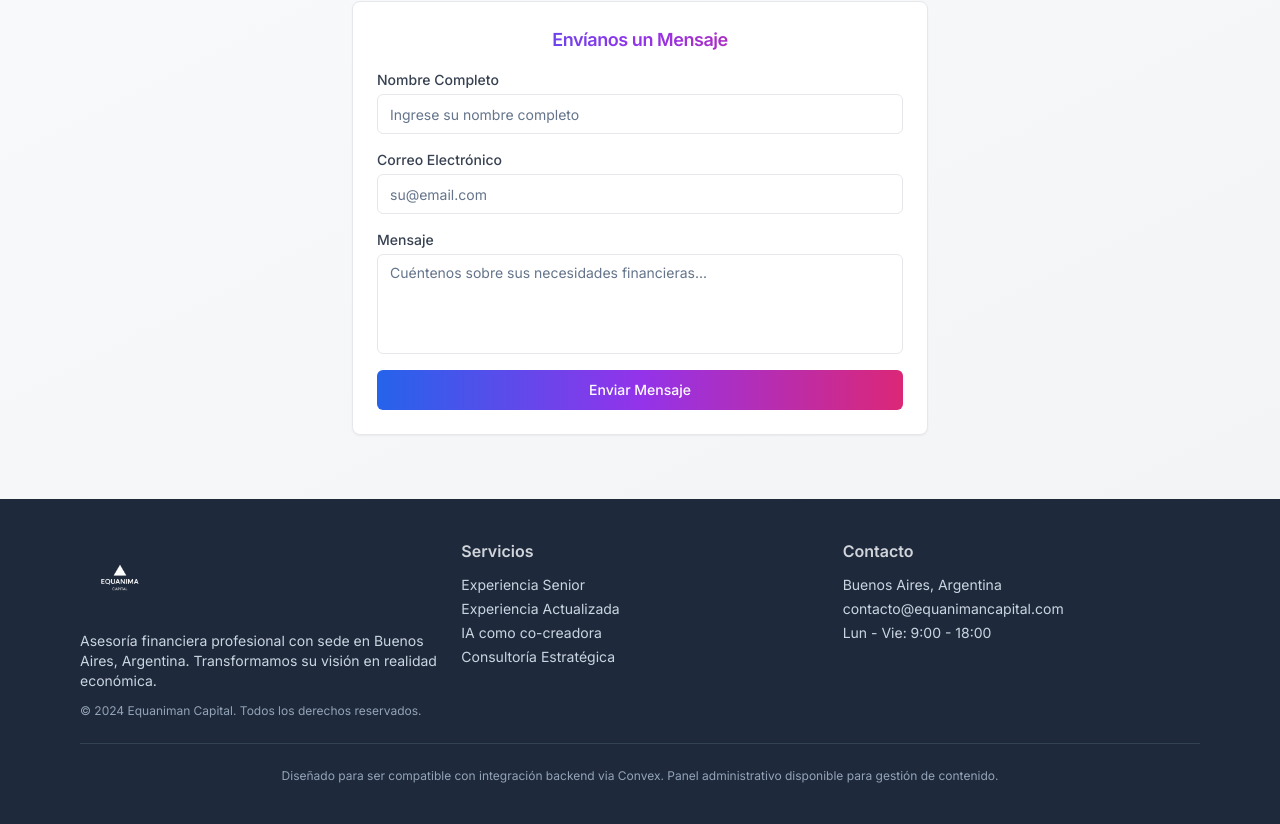
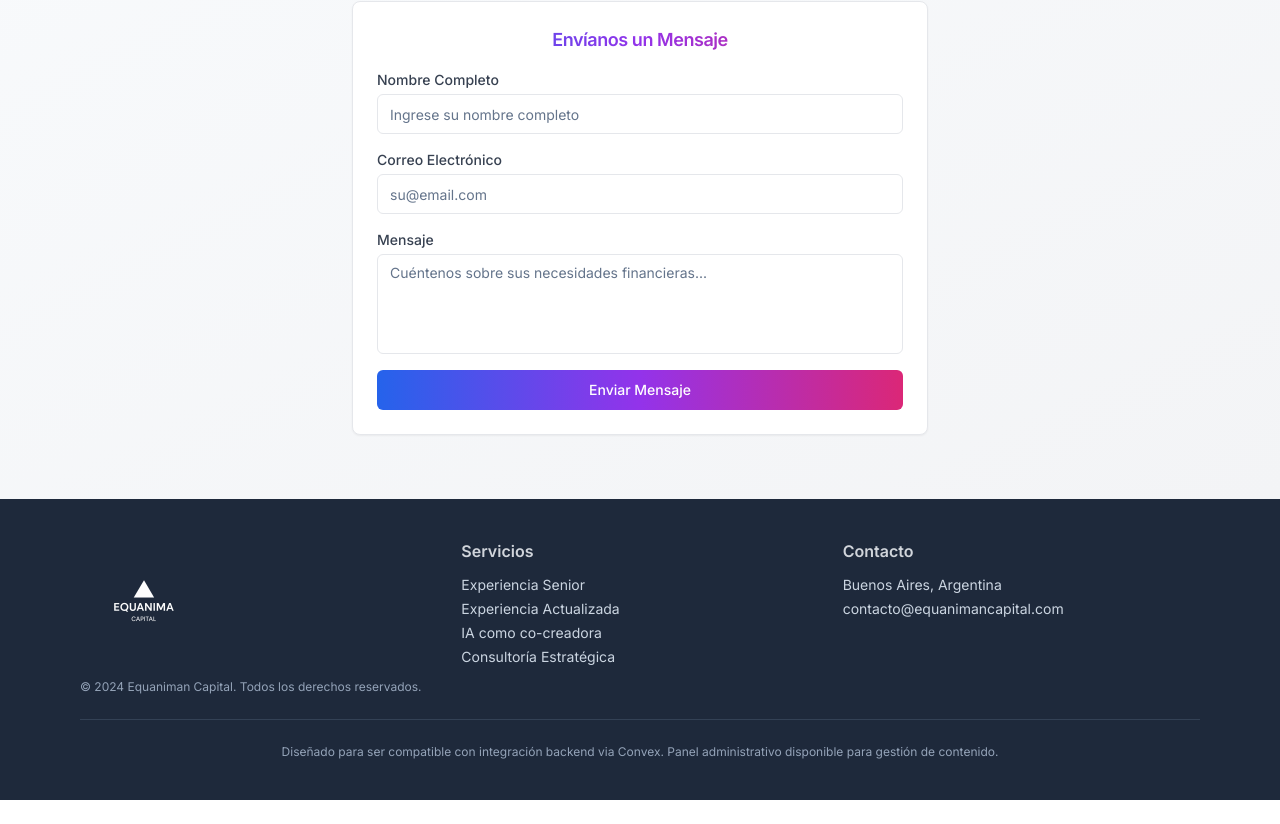
Before and after one commit to Gnolting/equaniman-capital-webflow, a React (Vite) app: page / in a window 1280 px wide. Shown: the part 1956-2780 px from the top of the page. After the commit the page ends 2756 px from the top, so only its background shows below. Built offline with nearby package versions, Linux system fonts and the light colour scheme.

Commit message:
Refactor Footer
-   Enlarged the logo in the footer.
-   Removed the description and the working hours from the footer.

```diff
--- a/src/components/Footer.tsx
+++ b/src/components/Footer.tsx
@@ -15,12 +15,9 @@ const Footer = () => {
               <img
                 src="/lovable-uploads/5eb33c52-dfae-4ed9-b96e-c863801e71b5.png"
                 alt="Equaniman Capital"
-                className="h-20 w-auto brightness-0 invert"
+                className="h-32 w-auto brightness-0 invert"
               />
             </div>
-            <p className="text-slate-300 mb-3 text-sm">
-              {t('footer.description')}
-            </p>
             <p className="text-slate-400 text-xs">
               © 2024 Equaniman Capital. {t('footer.rights')}.
             </p>
@@ -43,7 +40,6 @@ const Footer = () => {
             <div className="space-y-1 text-slate-300 text-sm">
               <p className="hover:text-gray-200 transition-colors">{t('footer.location')}</p>
               <p className="hover:text-gray-200 transition-colors">{t('footer.email')}</p>
-              <p className="hover:text-gray-200 transition-colors">{t('footer.hours')}</p>
             </div>
           </div>
         </div>
```
